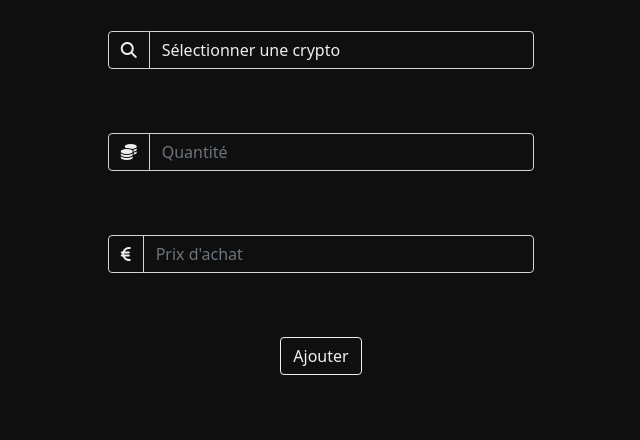
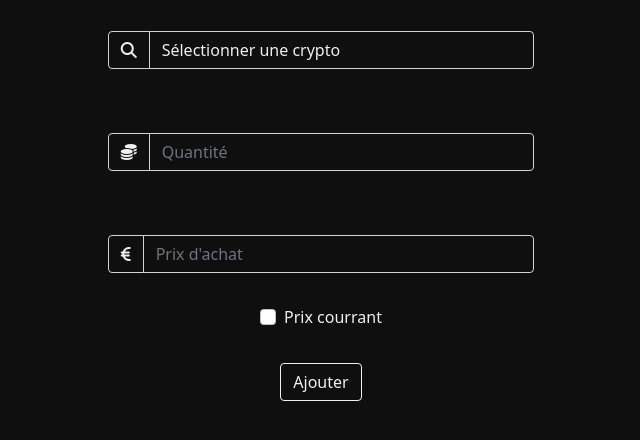
Before and after one commit to CamilleBaptista83/crypto, a Flask app: page /add in a window 1280 px wide. Shown: the part 207-647 px from the top of the page, without its empty margins (319-959 px from the left). Run offline with Flask 2, Linux system fonts and the light colour scheme; data that the repository does not hold is empty; some libraries are stand-ins or nearby versions.

Commit message:
restructuration complete du code et des calculs

```diff
--- a/app.py
+++ b/app.py
@@ -24,10 +24,13 @@ def create_app():
         api_cryptos = requests.get('https://pro-api.coinmarketcap.com/v1/cryptocurrency/listings/latest?aux=cmc_rank',headers=headers)
         api_cryptos = api_cryptos.json()['data']
         #CALCULS DU PRIX TOTAL
-        df_mes_cryptos = pd.DataFrame(mes_cryptos)
-        total_prix = df_mes_cryptos[3].sum()
+        total_prix = 0
+        for crypto in mes_cryptos:
+            for api_crypto in api_cryptos:
+                if crypto[1] == api_crypto['symbol']:
+                    total_prix = total_prix +(api_crypto['quote']['USD']['price'] * crypto[2])
 
-        return render_template('pages/home.html', mes_cryptos = mes_cryptos, total_prix = total_prix, api_cryptos=api_cryptos)
+        return render_template('pages/home.html', mes_cryptos = mes_cryptos, total_prix = round(total_prix, 2), api_cryptos=api_cryptos)
 
     @app.route("/add")
     def add():
--- a/requirements.txt
+++ b/requirements.txt
@@ -8,4 +8,5 @@ requests
 seaborn
 matplotlib
 pandas
-mysql.connector
+mysql-connector-python
+APScheduler==3.0.0
--- a/static/css/style.css
+++ b/static/css/style.css
@@ -37,6 +37,9 @@
       background-color: var(--black);
       color: var(--gris-clair);
   }
+  .form-control:disabled {
+      background-color: var(--vert);
+  }
 
   .btn{
       color: var(--gris-clair);
--- /dev/null
+++ b/static/javascript/script.js
@@ -0,0 +1,33 @@
+function isChecked() {
+    // Get the checkbox
+    var checkBox = document.getElementById("checkboxNowPrice");
+    // Get the input
+    var text = document.getElementById("prix-add");
+
+    var crypto = document.getElementById("crypto").value;
+
+    var myInit = {
+        method: 'GET',
+        headers: { 'X-CMC_PRO_API_KEY': 'da42f614-1cf8-4c99-86ff-d8aaa4a24602' }
+    };
+
+    fetch('https://pro-api.coinmarketcap.com/v1/cryptocurrency/listings/latest?aux=cmc_rank', myInit)
+        .then((resp) => resp.json())
+        .then(function (data) {
+            console.log(data)
+        })
+        .catch(function (error) {
+            console.log(error);
+        });
+
+
+    // If the checkbox is checked, display the output text
+    if (checkBox.checked == true) {
+        text.setAttribute('value', 'My default value');
+        text.disabled = true
+        console.log('value', crypto)
+    } else {
+        text.setAttribute('value', '');
+        text.disabled = false
+    }
+}
--- a/templates/layout/app.html
+++ b/templates/layout/app.html
@@ -23,6 +23,7 @@
 
 
 
+<script src="{{ url_for('static', filename= 'javascript/script.js') }}"></script>
 <script src="https://cdn.jsdelivr.net/npm/bootstrap@5.1.3/dist/js/bootstrap.bundle.min.js" integrity="sha384-ka7Sk0Gln4gmtz2MlQnikT1wXgYsOg+OMhuP+IlRH9sENBO0LRn5q+8nbTov4+1p" crossorigin="anonymous"></script>
 </body>
 </html>
--- a/templates/pages/add.html
+++ b/templates/pages/add.html
@@ -17,11 +17,11 @@
                 <div class="input-group">
                     <span class="input-group-text" id="inputGroupPrepend2"><i
                             class="fa-solid fa-magnifying-glass"></i></span>
-                    <select class="form-select" aria-label="Default select example" name="crypto" size="">
+                    <select class="form-select" aria-label="Default select example" name="crypto" size="" id="crypto">
                         <option selected>Sélectionner une crypto</option>
 
                         {% for crypto in api_crypto %}
-                        <option value="{{crypto['symbol']}}">{{crypto['symbol']}}</option>
+                        <option value="{{crypto['symbol']}}" >{{crypto['symbol']}}</option>
                         {% endfor %}
                     </select>
                 </div>
@@ -33,13 +33,20 @@
                         aria-describedby="inputGroupPrepend2" required>
                 </div>
             </div>
+
             <div class="col-md-4">
                 <div class="input-group">
                     <span class="input-group-text" id="inputGroupPrepend2"><i class="fa-solid fa-euro-sign"></i></span>
-                    <input type="text" name="prix" placeholder="Prix d'achat" class="form-control" id="prix"
+                    <input type="text" name="prix" placeholder="Prix d'achat" class="form-control" id="prix-add"
                         aria-describedby="inputGroupPrepend2" required>
                 </div>
             </div>
+            <div class="form-check">
+                <input class="form-check-input" type="checkbox"  id="checkboxNowPrice" onclick="isChecked()">
+                <label class="form-check-label" for="flexCheckDefault">
+                  Prix courrant
+                </label>
+              </div>
 
 
             <button type="submit" class="btn">Ajouter</button>
```
Also changed, not shown: clock.py (added, +19 -0 lines), templates/pages/home.html (+4 -4 lines), 1 other file.
